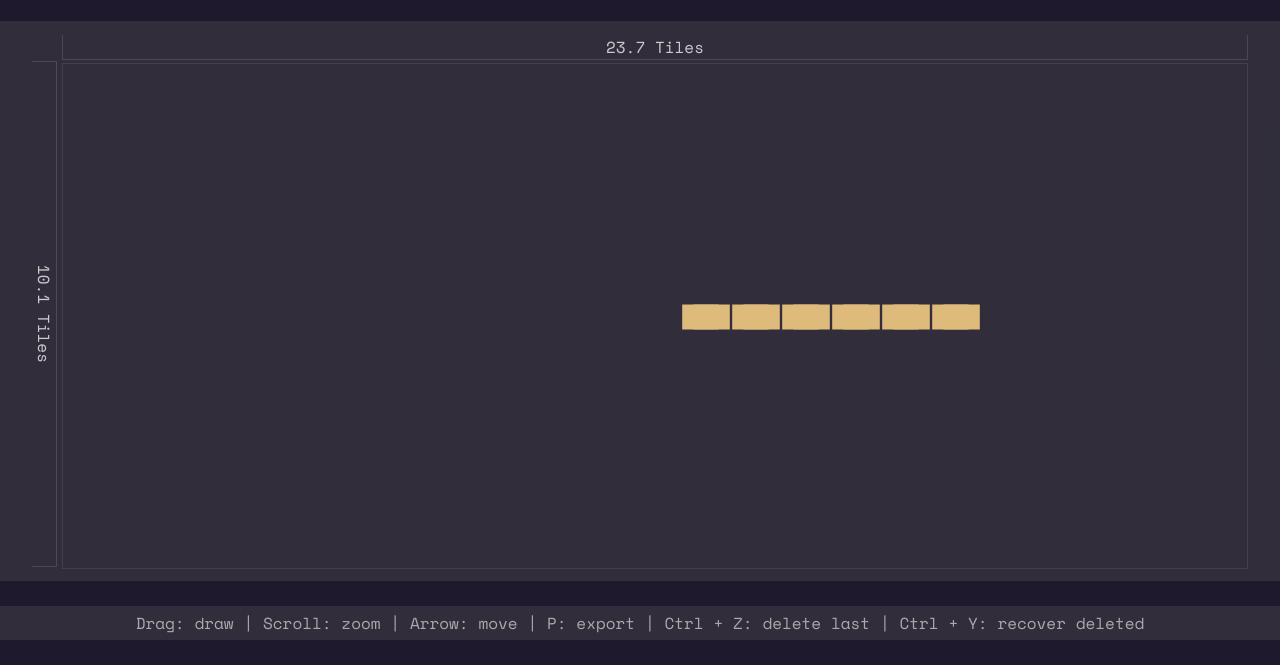
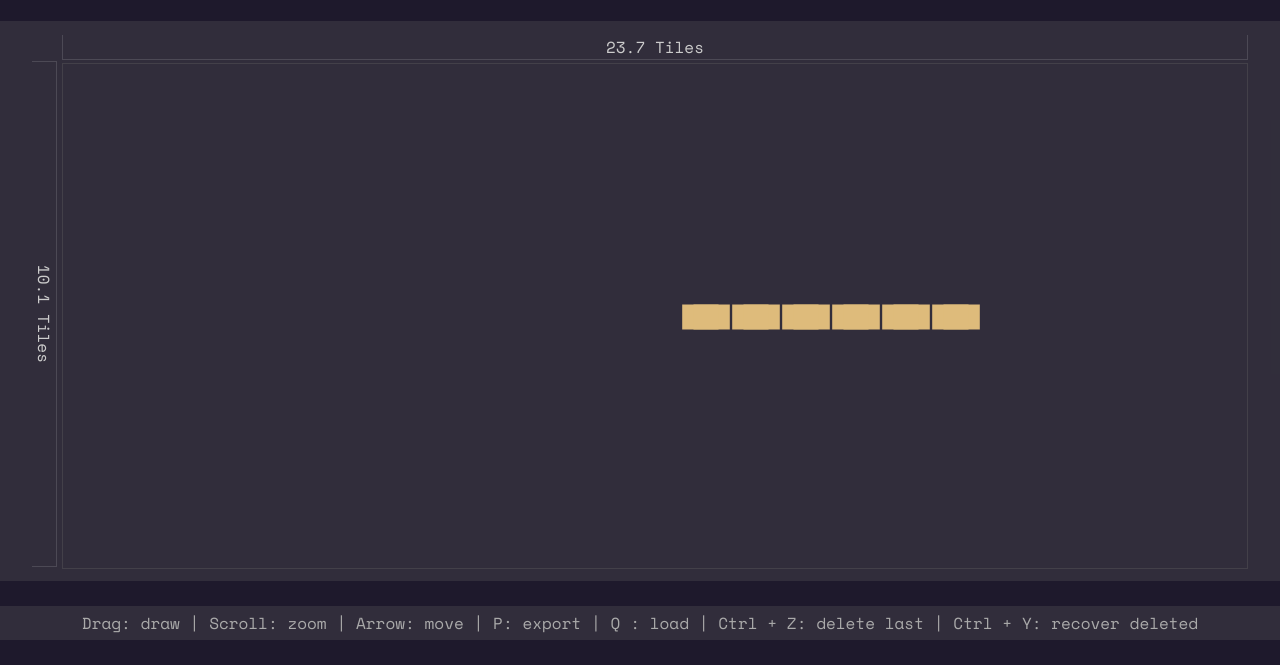
Before and after one commit to spotky1004/ADOFAI-Paintbrush, a plain HTML site: page index.html in a window 1280 px wide. Shown: the part 135-800 px from the top of the page. Drawn offline with nearby package versions, Linux system fonts and the light colour scheme.

Commit message:
load level

```diff
--- a/index.html
+++ b/index.html
@@ -22,7 +22,7 @@
     </canvas>
   </div>
   <div id="info">
-    Drag: draw | Scroll: zoom | Arrow: move | P: export | Ctrl + Z: delete last | Ctrl + Y: recover deleted
+    Drag: draw | Scroll: zoom | Arrow: move | P: export | Q : load | Ctrl + Z: delete last | Ctrl + Y: recover deleted
   </div>
 </body>
 </html>
```
